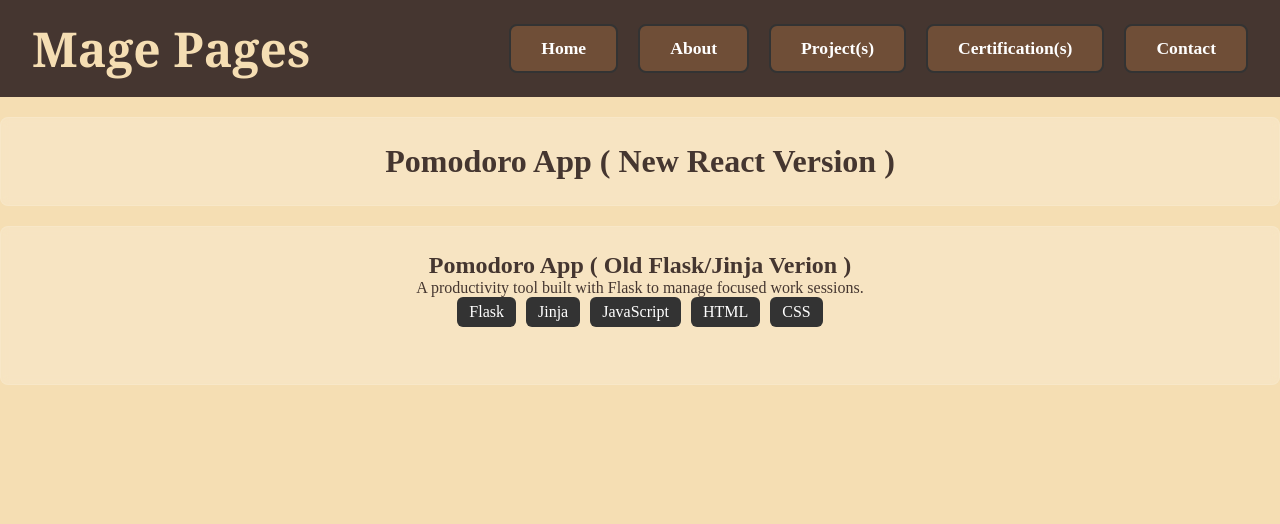
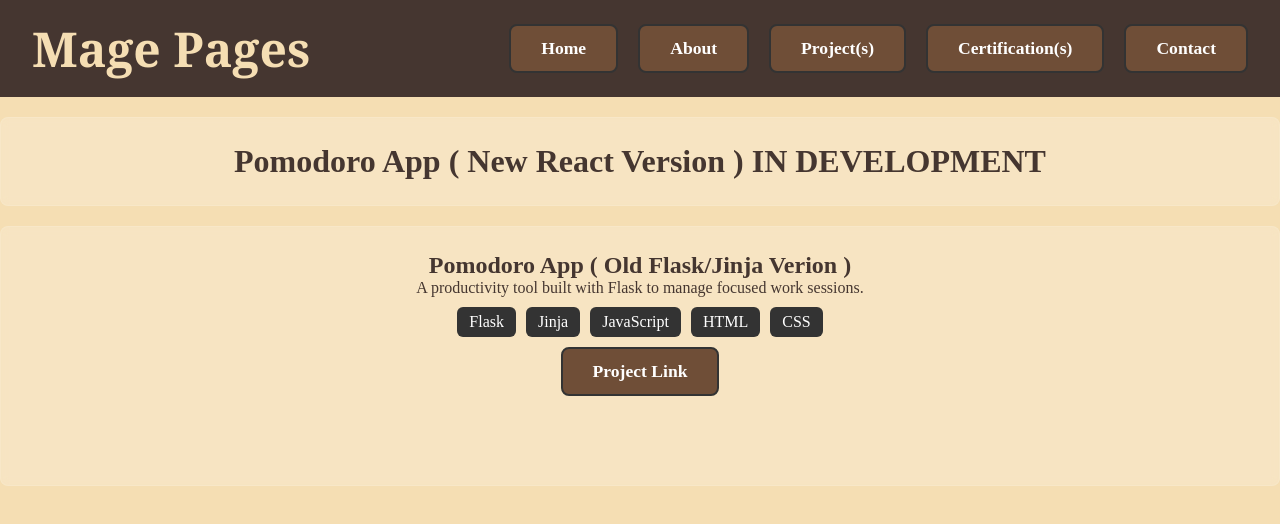
Before and after one commit to grimoireSec/magepages, a React (Vite) app: page /projects in a window 1280 px wide. Shown: the top 524 px of the page. Built offline with nearby package versions, Linux system fonts and the light colour scheme.

Commit message:
Added Project link and styling for Pomodoro app in Projects.jsx

```diff
--- a/src/about.jsx
+++ b/src/about.jsx
@@ -39,7 +39,7 @@ export default function About(){
                     Learning that people could legally test systems, break things, and find weaknesses for a living immediately caught my attention.
                     I've always enjoyed exploring systems, finding loopholes, and understanding how things break so they can be improved.
                 </p>
-                <p>Based in IN, Indianpolis. Brining big tech to the MidWest, day by day...</p>
+                <p>Based in IN, Indianpolis. Bringing big tech to the MidWest, day by day...</p>
             </section>
 
             <section>
--- a/src/app.css
+++ b/src/app.css
@@ -70,6 +70,10 @@ body {
 
 .div-section {
     margin-bottom: 2rem; /* space after each block */
+}
+
+.div-spacing {
+    gap: 20px;
 }
 
 .japimg {
--- a/src/projects.jsx
+++ b/src/projects.jsx
@@ -5,25 +5,26 @@ export default function Project(){
 
     return(
         <>
-        <div className="div section cert-card" onClick={() => navigate("projects/pomodoro")}>
-            <h1>Pomodoro App ( New React Version )</h1>
+        <div className="cert-card">
+            <h1>Pomodoro App ( New React Version ) IN DEVELOPMENT </h1>
         </div>
 
-        <div className="div-section cert-card" onClick={() => navigate("/projects/pomodoro")}>
+        <div className="cert-card">
             <h2>Pomodoro App ( Old Flask/Jinja Verion )</h2>
             <p>
                 A productivity tool built with Flask to manage focused work sessions.
             </p>
             <div className="div-section">
-                 <ul className="tech-list">
+                <ul style={{ marginTop: '10px' }} className="tech-list">
                     <li>Flask</li>
                     <li>Jinja</li>
                     <li>JavaScript</li>
                     <li>HTML</li>
                     <li>CSS</li>
                 </ul>
-            {/* ADD <A> LINK FOR THE READ ME OF YOUR PROJECT and use it as a div */}
-
+                <div className="div-section">
+                    <a style={{ marginTop: '10px' }} className="git-link" href="https://github.com/grimoireSec/CS50X-FINAL-PROJECT">Project Link</a>
+                </div>
             </div>
         </div>
         </>
```
Lines whose indentation alone changed are shown as unchanged.
